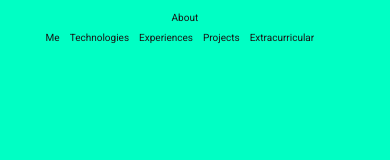
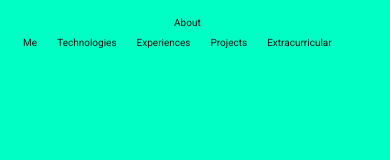
Before and after one commit to Larjun/Arjun-Website, a React (Create React App) app: page / in a window 390 px wide. Shown: the top 160 px of the page. Built offline with nearby package versions, Linux system fonts and the light colour scheme.

Commit message:
removed navbar

```diff
--- a/src/App.css
+++ b/src/App.css
@@ -156,7 +156,7 @@ header {
   align-items: center;
   justify-content: space-between;
   height: 80px;
-  padding: 5px 2rem;
+  padding: 5px 1rem;
   background-color: #00ffc4;
   color: #171717;
   position: sticky;
@@ -166,7 +166,6 @@ header {
 nav {
   margin: 0 auto;
   text-align: center;
-  height: 100%;
 }
 
 nav a  {
@@ -222,7 +221,7 @@ header .nav-btn {
 @media screen and (max-width: 1000px) {
   nav a {
     font-size: 10px;
-    margin: 0 5px;
+    margin: 0 10px;
   }
 }
 
```
